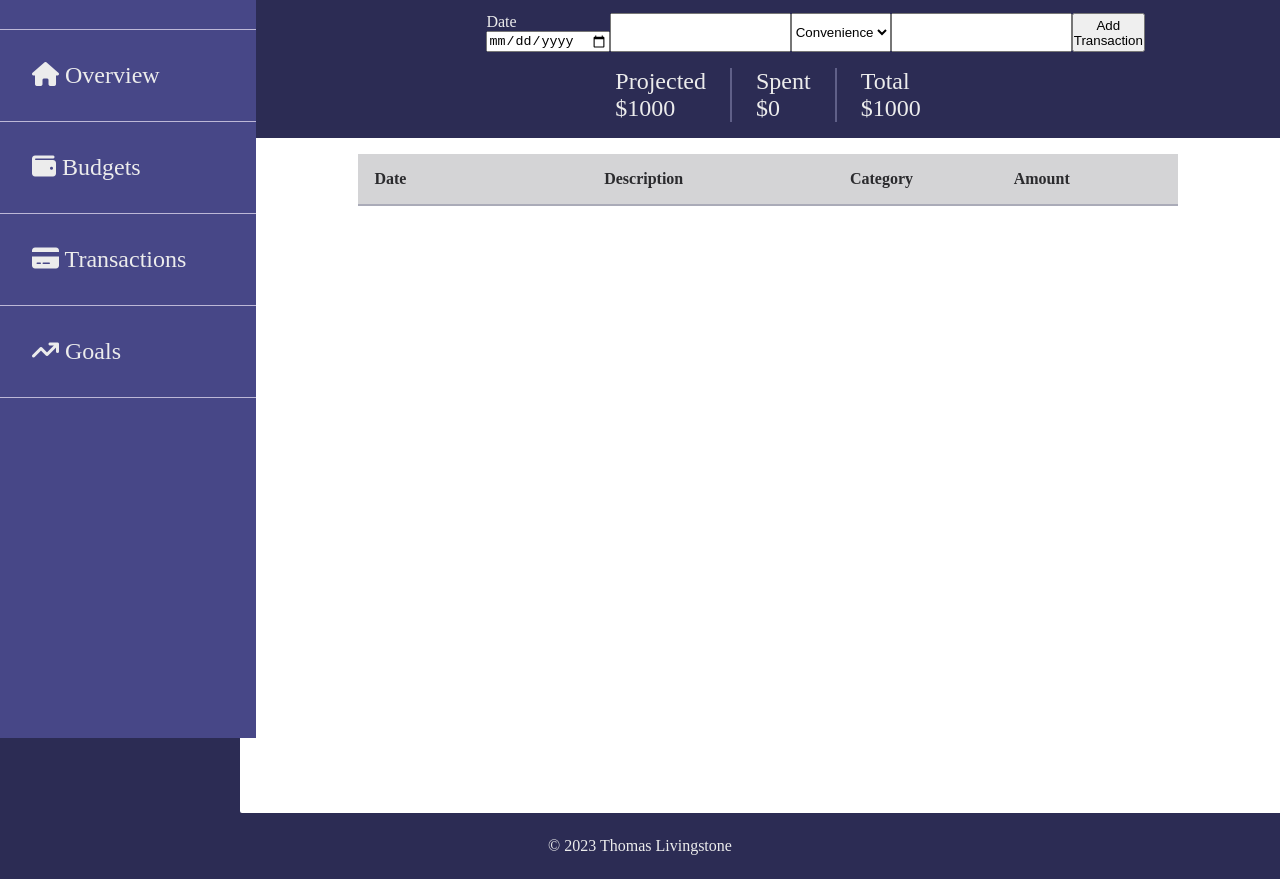
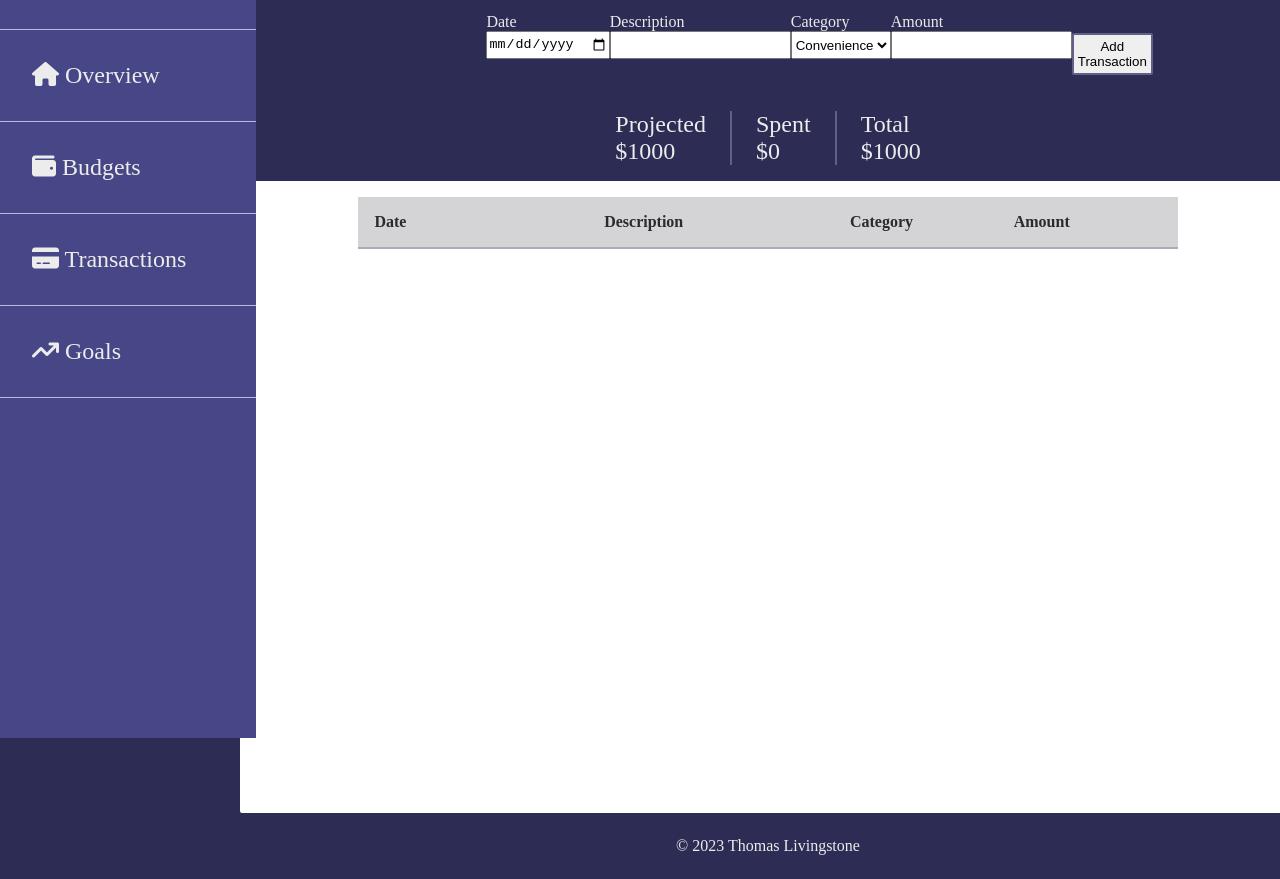
Before and after one commit to thomaslivingstone/BudgetApp, a website built with Parcel: page index.html in a window 1280 px wide. Shown: the part 62-941 px from the top of the page. Built offline with nearby package versions, Linux system fonts and the light colour scheme.

Commit message:
updated styling and labels for input form

```diff
--- a/src/Modules.ts
+++ b/src/Modules.ts
@@ -46,7 +46,7 @@ export class TransactionModule extends Module {
         addBudgetItemForm.id = "addBudgetItemForm";
 
         let budgetItemDateDiv = document.createElement("div");
-        budgetItemDateDiv.classList.add("addBudgetItemDate");
+        budgetItemDateDiv.classList.add("addBudgetItemFormSection");
         let budgetItemDateLabel = document.createElement("label");
         budgetItemDateLabel.htmlFor = "date";
         budgetItemDateLabel.innerText = "Date";
@@ -54,18 +54,33 @@ export class TransactionModule extends Module {
         budgetItemDateInput.type = "date";
         budgetItemDateInput.name = "date";
         budgetItemDateInput.id = "budgetItemDateInput";
+        budgetItemDateInput.required = true;
         budgetItemDateDiv.appendChild(budgetItemDateLabel);
         budgetItemDateDiv.appendChild(budgetItemDateInput);
 
+        let budgetItemDescriptionDiv = document.createElement("div");
+        budgetItemDescriptionDiv.classList.add("addBudgetItemFormSection")
+        let budgetItemDescriptionLabel = document.createElement("label");
+        budgetItemDescriptionLabel.htmlFor = "description";
+        budgetItemDescriptionLabel.innerText = "Description"
+        let budgetItemDescriptionInput = document.createElement("input");
+        budgetItemDescriptionInput.type = "text";
+        budgetItemDescriptionInput.name = "description";
+        budgetItemDescriptionInput.id = "budgetItemDescriptionInput";
+        budgetItemDescriptionInput.required = true;
+        budgetItemDescriptionDiv.appendChild(budgetItemDescriptionLabel);
+        budgetItemDescriptionDiv.appendChild(budgetItemDescriptionInput);
 
-        let budgetItemNameInput = document.createElement("input");
-        budgetItemNameInput.type = "text";
-        budgetItemNameInput.name = "name";
-        budgetItemNameInput.id = "budgetItemNameInput";
 
+        let budgetItemCategoryDiv = document.createElement("div");
+        budgetItemCategoryDiv.classList.add("addBudgetItemFormSection")
+        let budgetItemCategoryLabel = document.createElement("label");
+        budgetItemCategoryLabel.htmlFor = "category";
+        budgetItemCategoryLabel.innerText = "Category"
         let budgetItemCategoryInput = document.createElement("select");
         budgetItemCategoryInput.name = "category";
         budgetItemCategoryInput.id = "budgetItemCategoryInput";
+        budgetItemCategoryInput.required = true;
 
         for (let category of this.budget.categories) {
             let option = document.createElement("option");
@@ -74,27 +89,43 @@ export class TransactionModule extends Module {
             budgetItemCategoryInput.appendChild(option);
         }
 
+        budgetItemCategoryDiv.appendChild(budgetItemCategoryLabel);
+        budgetItemCategoryDiv.appendChild(budgetItemCategoryInput);
+
+
+        let budgetItemAmountDiv = document.createElement("div");
+        budgetItemAmountDiv.classList.add("addBudgetItemFormSection")
+        let budgetItemAmountLabel = document.createElement("label");
+        budgetItemAmountLabel.htmlFor = "amount";
+        budgetItemAmountLabel.innerText = "Amount"
         let budgetItemAmountInput = document.createElement("input");
         budgetItemAmountInput.type = "number";
         budgetItemAmountInput.name = "amount";
         budgetItemAmountInput.id = "budgetItemAmountInput";
+        budgetItemAmountInput.required = true;
+        budgetItemAmountDiv.appendChild(budgetItemAmountLabel);
+        budgetItemAmountDiv.appendChild(budgetItemAmountInput);
 
+        let budgetItemSubmitBtnDiv = document.createElement("div");
+        budgetItemSubmitBtnDiv.classList.add("addBudgetItemFormSection");
         let budgetItemSubmitBtn = document.createElement("button");
         budgetItemSubmitBtn.innerText = "Add Transaction";
         budgetItemSubmitBtn.type = "submit";
         addBudgetItemForm.addEventListener("submit", (e) => {
             e.preventDefault();
             // create date with + "T00:00:00" to ensure local time zone
-            this.budget.addBudgetItemByParam(budgetItemNameInput.value, "transaction", budgetItemCategoryInput.value, new Date(budgetItemDateInput.value + "T00:00:00"), parseFloat(budgetItemAmountInput.value));
+            this.budget.addBudgetItemByParam(budgetItemDescriptionInput.value, "transaction", budgetItemCategoryInput.value, new Date(budgetItemDateInput.value + "T00:00:00"), parseFloat(budgetItemAmountInput.value));
             this.#updateBudgetItemEntries();
             this.#updateSummary();
         })
+        budgetItemSubmitBtnDiv.appendChild(budgetItemSubmitBtn);
+
 
         addBudgetItemForm.appendChild(budgetItemDateDiv);
-        addBudgetItemForm.appendChild(budgetItemNameInput);
-        addBudgetItemForm.appendChild(budgetItemCategoryInput);
-        addBudgetItemForm.appendChild(budgetItemAmountInput);
-        addBudgetItemForm.appendChild(budgetItemSubmitBtn);
+        addBudgetItemForm.appendChild(budgetItemDescriptionDiv);
+        addBudgetItemForm.appendChild(budgetItemCategoryDiv);
+        addBudgetItemForm.appendChild(budgetItemAmountDiv);
+        addBudgetItemForm.appendChild(budgetItemSubmitBtnDiv);
 
         // items list
         let budgetItemListDiv = document.createElement("div");
--- a/styles/styles.css
+++ b/styles/styles.css
@@ -70,10 +70,26 @@ ul li {
     justify-content: space-around;
 }
 
-.addBudgetItemDate {
+
+.addBudgetItemFormSection {
     display: flex;
     flex-direction: column;
     align-items: left;
+}
+
+.addBudgetItemFormSection button {
+    margin: 1.25rem auto;
+    padding: .25rem;
+    border: 2px solid var(--budgetTitleBackground);
+    border-radius: 2px;
+}
+
+.addBudgetItemFormSection input {
+    height: 1.5rem;
+}
+
+.addBudgetItemFormSection select {
+    height: 1.75rem;
 }
 
 /* Budget List */
@@ -188,13 +204,6 @@ ul li {
     justify-content: center;
 }
 
-.copyright {
-    text-align: center;
-    bottom: 0;
-    margin: 1.5em 0;
-    width: 100%;
-}
-
 .budgetSummaryItem {
     padding: 0 1em;
     font-size: 1.5rem;
@@ -204,3 +213,10 @@ ul li {
 .budgetSummaryItem:last-child {
     border-right: none;
 }
+
+.copyright {
+    text-align: center;
+    bottom: 0;
+    margin: 1.5em 0 1.5em 20%;
+    width: 80%;
+}
```
